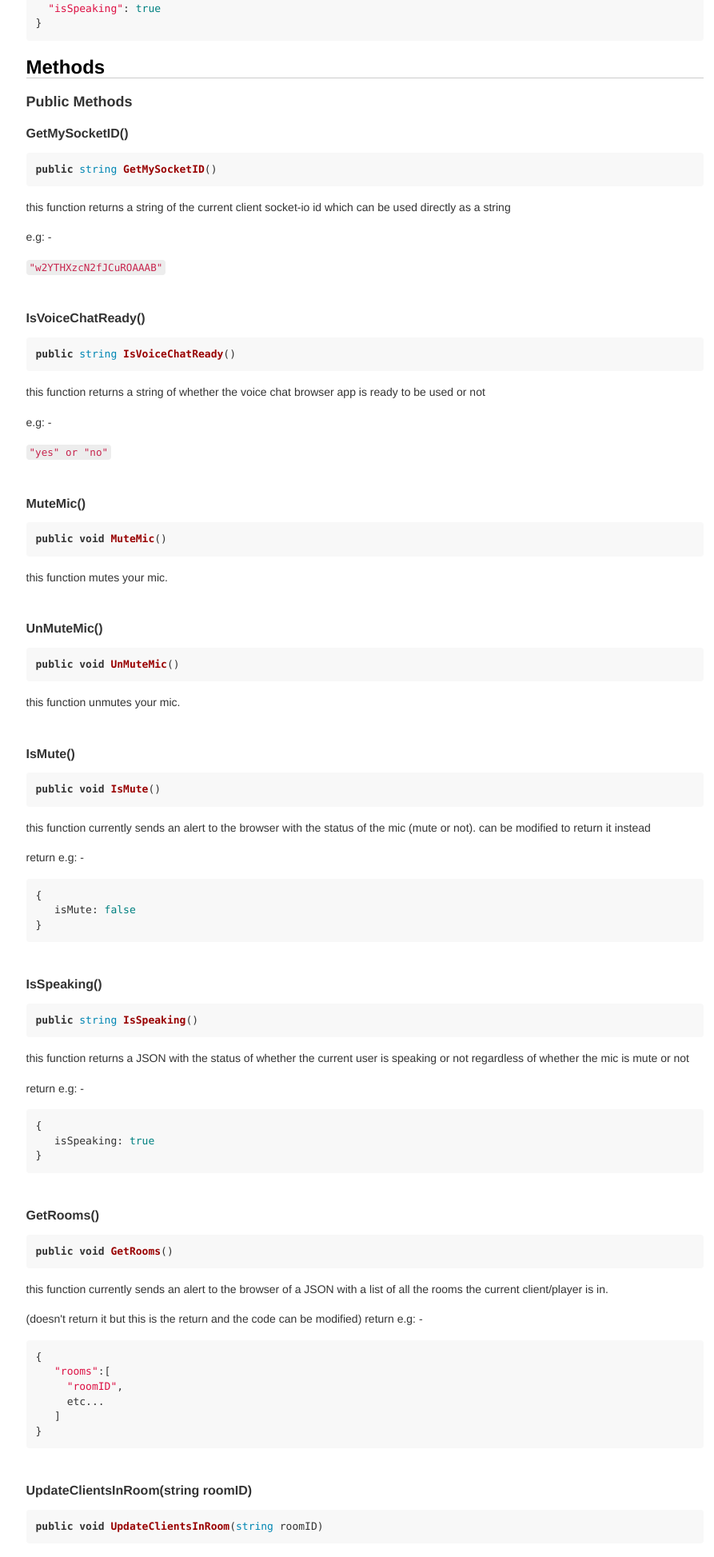
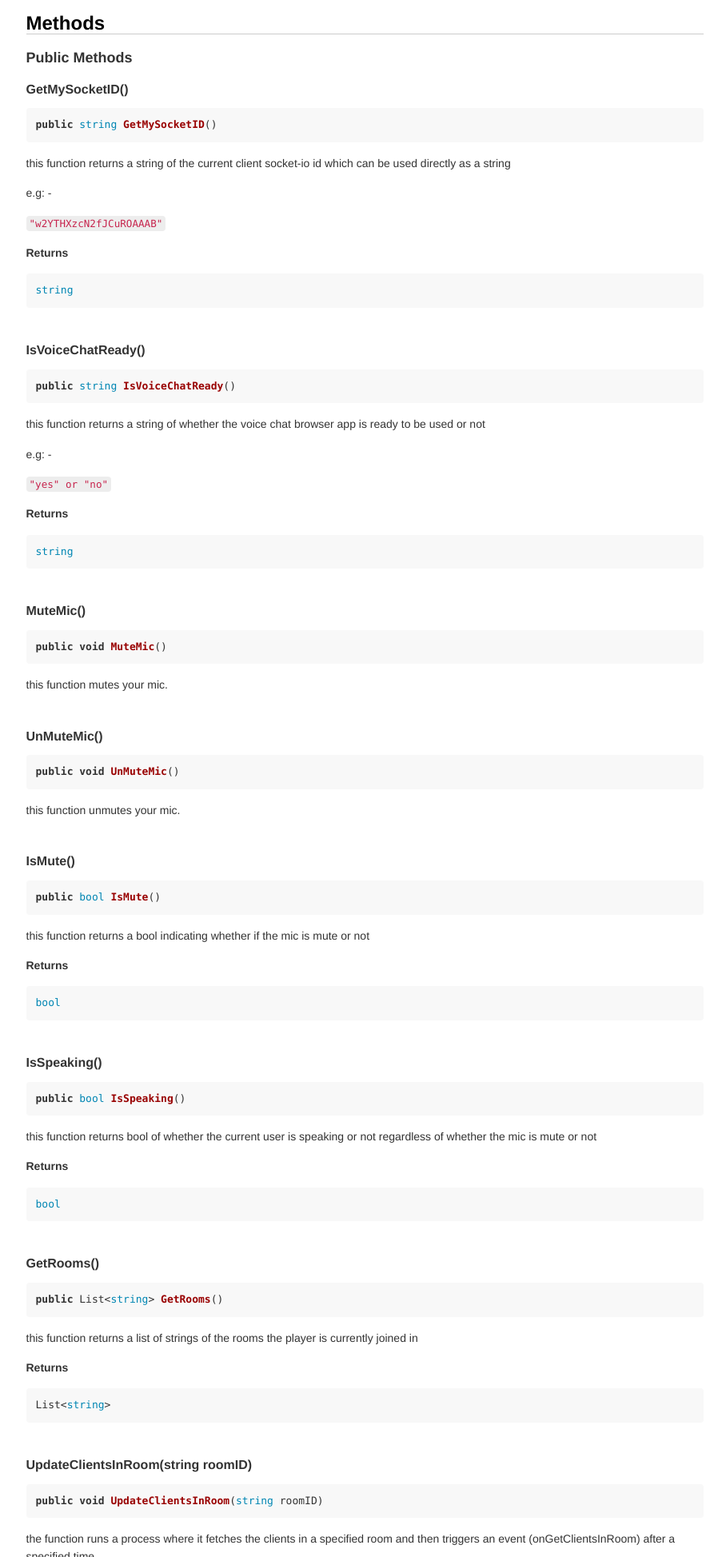
Before and after one commit to Gold3nEagle/UnityWebglVoiceChatDocs, a plain HTML site: page index.html in a window 1280 px wide. Shown: the part 5834-7781 px from the top of the page at 80% size, without its empty margins (330-1223 px from the left). Drawn offline with Linux system fonts and the light colour scheme.

Commit message:
updated the generated html file

```diff
--- a/index.html
+++ b/index.html
@@ -834,33 +834,30 @@ like this</p>
 <p>and hence the current events.</p>
 <hr>
 <h3 id="ongetclientsinroom">onGetClientsInRoom</h3>
-<pre class="hljs"><span class="hljs-keyword">public</span> UnityEvent&lt;<span class="hljs-built_in">string</span>&gt; onGetClientsInRoom</pre><p>this event will be triggered after some time from calling &quot;UpdateClientsInRoom(string roomID)&quot; function passing a JSON object with a list of the clients in a specified room as a string.</p>
+<pre class="hljs"><span class="hljs-keyword">public</span> UnityEvent&lt;List&lt;<span class="hljs-built_in">string</span>&gt;&gt; onGetClientsInRoom</pre><p>this event will be triggered after some time from calling &quot;UpdateClientsInRoom(string roomID)&quot; function passing a JSON object with a list of the clients in a specified room as a string.</p>
 <p>example of returned string: -</p>
-<pre class="hljs">{
-  <span class="hljs-string">&quot;clientsInRoom&quot;</span>:[
-    <span class="hljs-string">&quot;someOtherClientID&quot;</span>,
-    ...
-  ]
-}</pre><hr>
+<p><strong>Returns</strong></p>
+<pre class="hljs">List&lt;<span class="hljs-built_in">string</span>&gt;</pre><hr>
 <h3 id="onisspeaking">onIsSpeaking</h3>
-<pre class="hljs"><span class="hljs-keyword">public</span> UnityEvent&lt;<span class="hljs-built_in">string</span>&gt; onIsSpeaking</pre><p>when invoked, returns a string of a JSON with the status of whether is the current client is talking or not.</p>
+<pre class="hljs"><span class="hljs-keyword">public</span> UnityEvent&lt;<span class="hljs-built_in">bool</span>&gt; onIsSpeaking</pre><p>when invoked, returns a string of a JSON with the status of whether is the current client is talking or not.</p>
 <p>tip: this value can be used with other networking framework solutions(mirror, fishnet, smartfox, etc...) to send the player status to other in-game players.</p>
-<pre class="hljs">{
-  <span class="hljs-string">&quot;isSpeaking&quot;</span>: <span class="hljs-literal">true</span>
-}</pre><h2 id="methods">Methods</h2>
+<p><strong>Returns</strong></p>
+<pre class="hljs"><span class="hljs-built_in">bool</span></pre><h2 id="methods">Methods</h2>
 <h3 id="public-methods">Public Methods</h3>
 <h4 id="getmysocketid-">GetMySocketID()</h4>
 <pre class="hljs"><span class="hljs-function"><span class="hljs-keyword">public</span> <span class="hljs-built_in">string</span> <span class="hljs-title">GetMySocketID</span>(<span class="hljs-params"></span>)</span></pre><p>this function returns a string of the current client socket-io id which can be used directly as a string</p>
 <p>e.g: -</p>
 <p><code>&quot;w2YTHXzcN2fJCuROAAAB&quot;</code></p>
-<hr>
+<p><strong>Returns</strong></p>
+<pre class="hljs"><span class="hljs-built_in">string</span></pre><hr>
 <h4 id="isvoicechatready-">IsVoiceChatReady()</h4>
 <pre class="hljs"><span class="hljs-function"><span class="hljs-keyword">public</span> <span class="hljs-built_in">string</span> <span class="hljs-title">IsVoiceChatReady</span>(<span class="hljs-params"></span>)</span></pre><p>this function returns a string of whether the voice chat browser app is ready to be used or not</p>
 <p>e.g: -</p>
 <p><code>&quot;yes&quot;
 or
 &quot;no&quot;</code></p>
-<hr>
+<p><strong>Returns</strong></p>
+<pre class="hljs"><span class="hljs-built_in">string</span></pre><hr>
 <h4 id="mutemic-">MuteMic()</h4>
 <pre class="hljs"><span class="hljs-function"><span class="hljs-keyword">public</span> <span class="hljs-keyword">void</span> <span class="hljs-title">MuteMic</span>(<span class="hljs-params"></span>)</span></pre><p>this function mutes your mic.</p>
 <hr>
@@ -868,36 +865,20 @@ or
 <pre class="hljs"><span class="hljs-function"><span class="hljs-keyword">public</span> <span class="hljs-keyword">void</span> <span class="hljs-title">UnMuteMic</span>(<span class="hljs-params"></span>)</span></pre><p>this function unmutes your mic.</p>
 <hr>
 <h4 id="ismute-">IsMute()</h4>
-<pre class="hljs"><span class="hljs-function"><span class="hljs-keyword">public</span> <span class="hljs-keyword">void</span> <span class="hljs-title">IsMute</span>(<span class="hljs-params"></span>)</span></pre><p>this function currently sends an alert to the browser with the status of the mic (mute or not). can be modified to return it instead</p>
-<p>return e.g: -</p>
-<pre class="hljs">{
-   <span class="hljs-attr">isMute</span>: <span class="hljs-literal">false</span>
-}</pre><hr>
+<pre class="hljs"><span class="hljs-function"><span class="hljs-keyword">public</span> <span class="hljs-built_in">bool</span> <span class="hljs-title">IsMute</span>(<span class="hljs-params"></span>)</span></pre><p>this function returns a bool indicating whether if the mic is mute or not</p>
+<p><strong>Returns</strong></p>
+<pre class="hljs"><span class="hljs-built_in">bool</span></pre><hr>
 <h4 id="isspeaking-">IsSpeaking()</h4>
-<pre class="hljs"><span class="hljs-function"><span class="hljs-keyword">public</span> <span class="hljs-built_in">string</span> <span class="hljs-title">IsSpeaking</span>(<span class="hljs-params"></span>)</span></pre><p>this function returns a JSON with the status of whether the current user is speaking or not regardless of whether the mic is mute or not</p>
-<p>return e.g: -</p>
-<pre class="hljs">{
-   <span class="hljs-attr">isSpeaking</span>: <span class="hljs-literal">true</span>
-}</pre><hr>
+<pre class="hljs"><span class="hljs-function"><span class="hljs-keyword">public</span> <span class="hljs-built_in">bool</span> <span class="hljs-title">IsSpeaking</span>(<span class="hljs-params"></span>)</span></pre><p>this function returns bool of whether the current user is speaking or not regardless of whether the mic is mute or not</p>
+<p><strong>Returns</strong></p>
+<pre class="hljs"><span class="hljs-built_in">bool</span></pre><hr>
 <h4 id="getrooms-">GetRooms()</h4>
-<pre class="hljs"><span class="hljs-function"><span class="hljs-keyword">public</span> <span class="hljs-keyword">void</span> <span class="hljs-title">GetRooms</span>(<span class="hljs-params"></span>)</span></pre><p>this function currently sends an alert to the browser of a JSON with a list of all the rooms the current client/player is in.</p>
-<p>(doesn&#39;t return it but this is the return and the code can be modified)
-return e.g: -</p>
-<pre class="hljs">{
-   <span class="hljs-string">&quot;rooms&quot;</span>:[
-     <span class="hljs-string">&quot;roomID&quot;</span>,
-     etc...
-   ]
-}</pre><hr>
+<pre class="hljs"><span class="hljs-function"><span class="hljs-keyword">public</span> List&lt;<span class="hljs-built_in">string</span>&gt; <span class="hljs-title">GetRooms</span>(<span class="hljs-params"></span>)</span></pre><p>this function returns a list of strings of the rooms the player is currently joined in</p>
+<p><strong>Returns</strong></p>
+<pre class="hljs">List&lt;<span class="hljs-built_in">string</span>&gt;</pre><hr>
 <h4 id="updateclientsinroom-string-roomid-">UpdateClientsInRoom(string roomID)</h4>
 <pre class="hljs"><span class="hljs-function"><span class="hljs-keyword">public</span> <span class="hljs-keyword">void</span> <span class="hljs-title">UpdateClientsInRoom</span>(<span class="hljs-params"><span class="hljs-built_in">string</span> roomID</span>)</span></pre><p>the function runs a process where it fetches the clients in a specified room and then triggers an event (onGetClientsInRoom) after a specified time.</p>
-<p>return e.g: -</p>
-<pre class="hljs">{
-  <span class="hljs-string">&quot;clientsInRoom&quot;</span>:[
-    <span class="hljs-string">&quot;client id&quot;</span>,
-    etc...
-  ]
-}</pre><hr>
+<hr>
 <h4 id="joinroom-string-roomid-">JoinRoom(string roomID)</h4>
 <pre class="hljs"><span class="hljs-function"><span class="hljs-keyword">public</span> <span class="hljs-keyword">void</span> <span class="hljs-title">JoinRoom</span>(<span class="hljs-params"><span class="hljs-built_in">string</span> roomID</span>)</span></pre><p>the function joins/creates and joins the player in the voice chat room</p>
 <hr>
@@ -920,29 +901,18 @@ return e.g: -</p>
 <pre class="hljs"><span class="hljs-function"><span class="hljs-keyword">public</span> <span class="hljs-keyword">void</span> <span class="hljs-title">UnMuteAllClients</span>(<span class="hljs-params"></span>)</span></pre><p>locally unmutes all muted clients for the current client.</p>
 <hr>
 <h4 id="isotherclientmuted-string-clientid-">IsOtherClientMuted(string clientID)</h4>
-<pre class="hljs"><span class="hljs-function"><span class="hljs-keyword">public</span> <span class="hljs-keyword">void</span> <span class="hljs-title">IsOtherClientMuted</span>(<span class="hljs-params"><span class="hljs-built_in">string</span> clientID</span>)</span></pre><p>(currently doesn&#39;t return the JSON but it can be easily modified to do so).</p>
-<p>sends an alert to the browser with the status of &quot;is other client muted locally&quot;.</p>
-<p>return e.g: -</p>
-<pre class="hljs">{
-  <span class="hljs-string">&quot;isMuted&quot;</span>:<span class="hljs-literal">false</span>
-}</pre><hr>
+<pre class="hljs"><span class="hljs-function"><span class="hljs-keyword">public</span> <span class="hljs-built_in">bool</span> <span class="hljs-title">IsOtherClientMuted</span>(<span class="hljs-params"><span class="hljs-built_in">string</span> clientID</span>)</span></pre><p>this function returns a bool indicating whether if the provided client is muted locally or not by the current user.</p>
+<p><strong>Returns</strong></p>
+<pre class="hljs"><span class="hljs-built_in">bool</span></pre><hr>
 <h4 id="getmutelist-">GetMuteList()</h4>
-<pre class="hljs"><span class="hljs-function"><span class="hljs-keyword">public</span> <span class="hljs-keyword">void</span> <span class="hljs-title">GetMuteList</span>(<span class="hljs-params"></span>)</span></pre><p>(currently doesn&#39;t return the JSON but it can be easily modified to do so).</p>
-<p>sends an alert to the browser with a list of locally muted other clients.</p>
-<p>return e.g: -</p>
-<pre class="hljs">{
-  <span class="hljs-string">&quot;muteList&quot;</span>:[
-    <span class="hljs-string">&quot;clientID&quot;</span>,
-    etc...
-  ]
-}</pre><h3 id="private-methods">Private Methods</h3>
+<pre class="hljs"><span class="hljs-function"><span class="hljs-keyword">public</span> List&lt;<span class="hljs-built_in">string</span>&gt; <span class="hljs-title">GetMuteList</span>(<span class="hljs-params"></span>)</span></pre><p>returns a list of strings of all the locally muted other clients</p>
+<p><strong>Returns</strong></p>
+<pre class="hljs">List&lt;<span class="hljs-built_in">string</span>&gt;</pre><h3 id="private-methods">Private Methods</h3>
 <hr>
 <h4 id="getclientsinroom-">GetClientsInRoom()</h4>
-<pre class="hljs"><span class="hljs-function"><span class="hljs-keyword">private</span> <span class="hljs-built_in">string</span> <span class="hljs-title">GetClientsInRoom</span>(<span class="hljs-params"></span>)</span></pre><p>returns a list of the clients in a room that was prefetched from &quot;UpdateClientsInRoom&quot; function.</p>
-<p>return e.g: -</p>
-<pre class="hljs">{
-  <span class="hljs-string">&quot;clientsInRoom&quot;</span>: []
-}</pre><hr>
+<pre class="hljs"><span class="hljs-function"><span class="hljs-keyword">private</span> List&lt;<span class="hljs-built_in">string</span>&gt; <span class="hljs-title">GetClientsInRoom</span>(<span class="hljs-params"></span>)</span></pre><p>returns a list of the clients in a room that was prefetched from &quot;UpdateClientsInRoom&quot; function.</p>
+<p><strong>Returns</strong></p>
+<pre class="hljs">List&lt;<span class="hljs-built_in">string</span>&gt;</pre><hr>
 <h4 id="fetchclientsaftersometime-">FetchClientsAfterSomeTime()</h4>
 <pre class="hljs"><span class="hljs-function"><span class="hljs-keyword">private</span> IEnumerator <span class="hljs-title">FetchClientsAfterSomeTime</span>(<span class="hljs-params"></span>)</span></pre><p>this coroutine starts inside &quot;UpdateClientsInRoom&quot; to allow unity to wait for a portion of time before trying to get the clients of a room, after that time. it will run &quot;GetClientsInRoom&quot; function receiving the list and invoking the event &quot;onGetClientsInRoom&quot; that will notify subscribers with the data</p>
 <hr>
```
